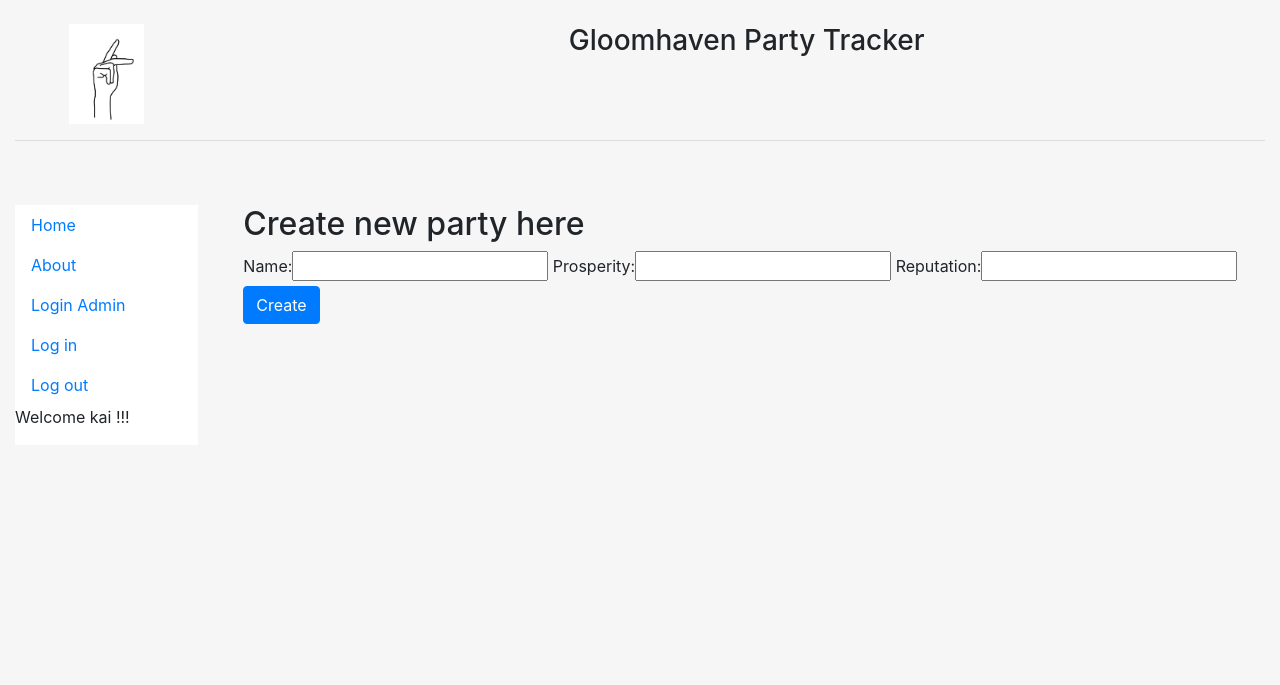
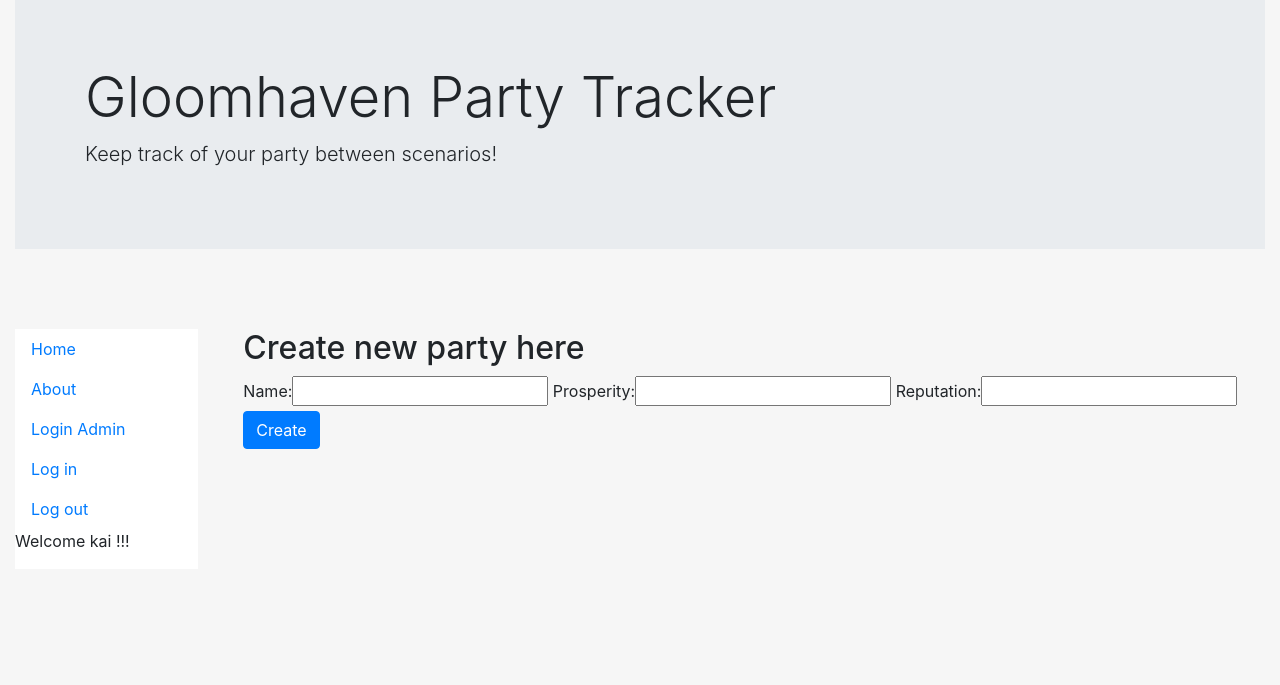
Before and after one commit to kaipietila/Gloomhaven-Partytracker, a Django app: page /core/party/create in a window 1280 px wide. Shown: the top 685 px of the page. Run offline with Django 3.2, Linux system fonts and the light colour scheme; a user stored in the database is signed in; some libraries are stand-ins or nearby versions.

Commit message:
adde something

```diff
--- a/mysite/core/templates/core/party.html
+++ /dev/null
@@ -1,5 +0,0 @@
-{% extends "journal/header.html"%}
-
-{% block content %}
-<h2>Partylist</h2>
-{% endblock %}
--- a/mysite/core/urls.py
+++ b/mysite/core/urls.py
@@ -4,8 +4,7 @@
 app_name = 'core'
 
 urlpatterns = [
-    path('', views.view_core, name='home'),
-    path('party/', views.view_party, name='partyoverview'),
+    path('', views.view_core, name='overview'),
     path('character/create', views.create_character, name='createcharacter'),
     path('party/create', views.create_party, name='createparty'),
 ]
--- a/mysite/core/views.py
+++ b/mysite/core/views.py
@@ -5,11 +5,6 @@
 @login_required
 def view_core(request):
     return render(request, 'core/home.html')
-
-
-@login_required
-def view_party(request):
-    return render(request, 'core/party.html')
 
 
 @login_required
--- /dev/null
+++ b/mysite/journal/static/styles.css
@@ -0,0 +1,6 @@
+
+
+.jumbotron jumbotron-fluid {
+  background-image: url("{% static 'banner.jpg' %}");
+  background-color: #ffc107 !important;
+}
--- a/mysite/journal/templates/journal/header.html
+++ b/mysite/journal/templates/journal/header.html
@@ -4,8 +4,9 @@
 <head>
 	<title>Gloomhaven Party Tracker</title>
 	<meta charset="utf-8" />
-	{% load staticfiles %}
+	{% load static %}
 	<link rel="stylesheet" href="{% static '/css/bootstrap.min.css' %}" type = "text/css"/>
+	<link rel="stylesheet" href="{% static '/css/styles.css' %}" type = "text/css"/>
 	<meta name="viewport" content = "width=device-width, initial-scale=1.0">
 
 	<style type="text/css">
@@ -18,20 +19,14 @@
 
 <body class="body" style="background-color:#f6f6f6">
 	<div class="container-fluid" style="min-height:95%; ">
-		<div class="row">
-			  <div class="col-sm-2">
-				  <br>
-				  <center>
-					<img src="{% static '/img/logo.png' %}" class="responsive-img" style='max-height:100px;' alt="logo">
-				  </center>
+								<div class="jumbotron jumbotron-fluid">
+							   <div class="container">
+								    <h1 class="display-4">Gloomhaven Party Tracker</h1>
+								    <p class="lead">Keep track of your party between scenarios!</p>
+
 										</div>
-			  <div class="col-sm-10">
-				  <br>
-				  <center>
-				  <h3>Gloomhaven Party Tracker</h3>
-				  </center>
 							  	</div>
-		</div><hr>
+
 
 							<div class="row">
 							  <div class="col-sm-2">
```
Also changed, not shown: mysite/journal/static/css/bootstrap.css, mysite/journal/static/img/banner.jpg (added), mysite/journal/static/img/logo.PNG (deleted). Lines whose indentation alone changed are shown as unchanged.
